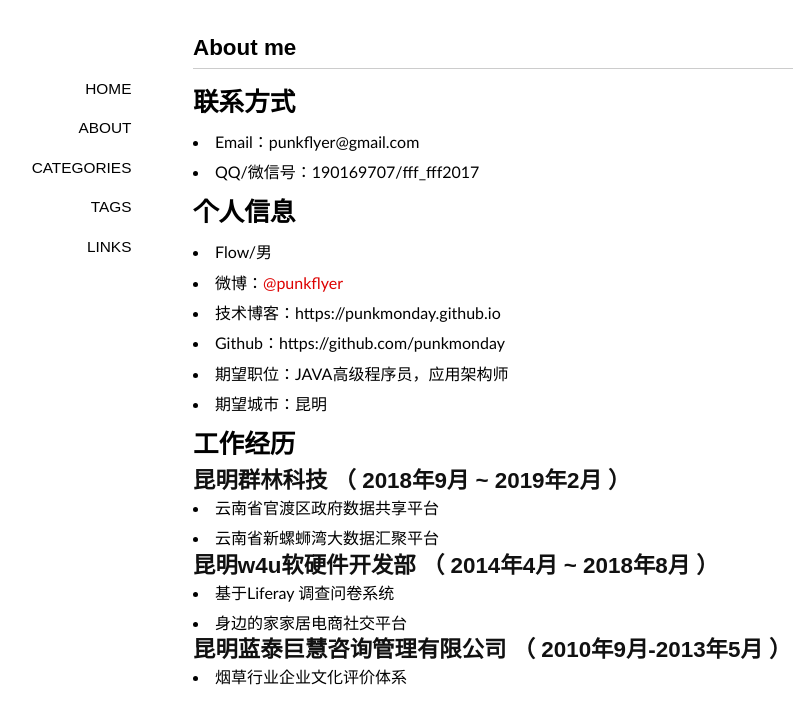
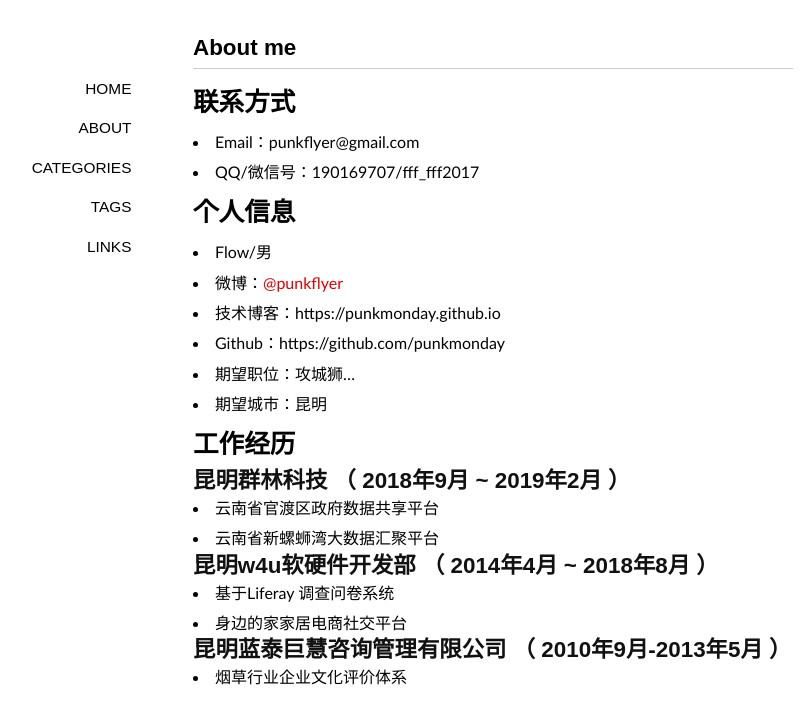
Before and after one commit to punkmonday/punkmonday.github.io, a Jekyll site: the page built from about/index.md, in a window 1280 px wide. Shown: the top 724 px of the page, without its empty margins (147-955 px from the left). Built offline with Jekyll 4.4.1, drawn with Linux system fonts in a browser that asks for light colours; some web fonts are replaced; comment, search, counter and statistics services are not loaded.

Commit message:
Update index.md

```diff
--- a/about/index.md
+++ b/about/index.md
@@ -16,7 +16,7 @@ published: true
  - 微博：[@punkflyer](https://weibo.com/flyer2009)
  - 技术博客：https://punkmonday.github.io
  - Github：https://github.com/punkmonday
- - 期望职位：JAVA高级程序员，应用架构师
+ - 期望职位：攻城狮...
  - 期望城市：昆明
 
 # 工作经历
```
